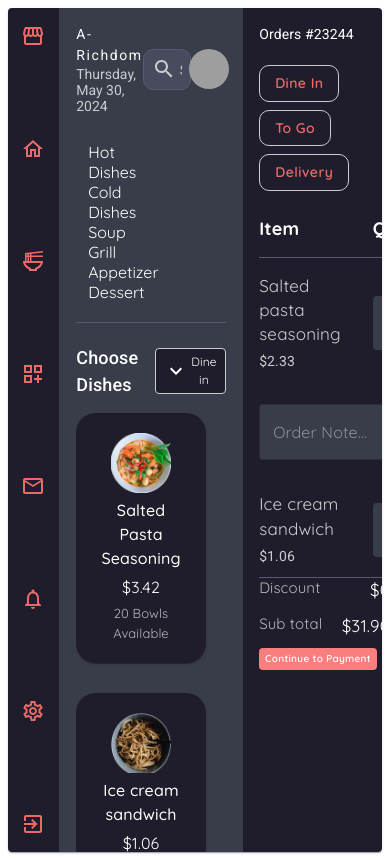
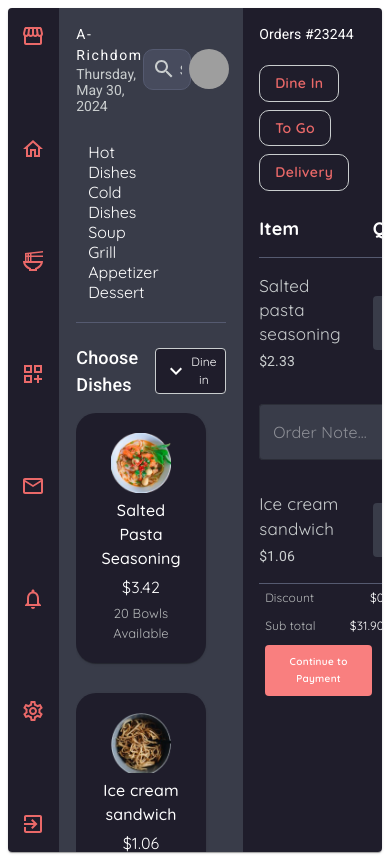
Before and after one commit to A-Richdom/FOOD-ORDERING-WEBITE, a React (Vite) app: page / in a window 390 px wide. Built offline with nearby package versions, Linux system fonts and the light colour scheme; grey boxes are pictures that could not be loaded.

Commit message:
Commiting Responsiveness of the Confirm Payment Btn

```diff
--- a/src/Components/Homepage.jsx
+++ b/src/Components/Homepage.jsx
@@ -502,7 +502,15 @@ const useStyles = makeStyles((theme) => ({
         display: 'flex',
         flexWrap: 'wrap !important',
         flexDirection: 'column',
-        gap: '10px'
+        gap: '10px',
+        '@media (max-width: 600px)': {
+            fontSize: '12px',
+            padding: '8px',
+        },
+        '@media (max-width: 400px)': {
+            fontSize: '10px',
+            padding: '6px',
+        },
     },
     discount: {
         display: 'flex',
@@ -845,21 +853,62 @@ const Homepage = () => {
                         {/* Payment Wrapper */}
                         <div className={classes.paymentWrapper} sx={{ border: '1px solid red', backgroundColor: 'red', paddingTop: '20px' }}>
                             <div className={classes.discount}>
-                                <Typography sx={{ fontSize: '15px', fontFamily: 'Quicksand', color: '#b5b8b9', }}>
+                                <Typography sx={{
+                                    fontSize: '15px',
+                                    fontFamily: 'Quicksand',
+                                    color: '#b5b8b9',
+                                    '@media (max-width: 600px)': {
+                                        fontSize: '12px',
+                                    },
+                                    '@media (max-width: 400px)': {
+                                        fontSize: '12px !important',
+                                    },
+                                }}>
                                     Discount
                                 </Typography>
                                 <span>
-                                    <Typography sx={{ fontSize: '17px', fontFamily: 'Quicksand', color: 'white', }}>
+                                    <Typography sx={{
+                                        fontSize: '17px',
+                                        fontFamily: 'Quicksand',
+                                        color: 'white',
+                                        '@media (max-width: 600px)': {
+                                            fontSize: '12px',
+                                        },
+                                        '@media (max-width: 400px)': {
+                                            fontSize: '12px !important',
+                                        },
+                                    }}>
                                         $0
                                     </Typography>
                                 </span>
                             </div>
                             <div className={classes.subTotal}>
-                                <Typography sx={{ fontSize: '15px', fontFamily: 'Quicksand', color: '#b5b8b9', }}>
+                                <Typography
+                                    sx={{
+                                        fontSize: '15px',
+                                        fontFamily: 'Quicksand',
+                                        color: '#b5b8b9',
+                                        '@media (max-width: 600px)': {
+                                            fontSize: '12px',
+                                        },
+                                        '@media (max-width: 400px)': {
+                                            fontSize: '12px !important',
+                                        },
+                                    }}>
                                     Sub total
                                 </Typography>
                                 <span>
-                                    <Typography sx={{ fontSize: '17px', fontFamily: 'Quicksand', color: 'white', }}>
+                                    <Typography sx={{
+                                        fontSize: '17px',
+                                        fontFamily: 'Quicksand',
+                                        color: 'white',
+                                        '@media (max-width: 600px)': {
+                                            fontSize: '12px',
+                                        },
+                                        '@media (max-width: 400px)': {
+                                            fontSize: '12px !important',
+                                        },
+                                    }}>
                                         $31.90
                                     </Typography>
                                 </span>
@@ -876,12 +925,12 @@ const Homepage = () => {
                                     '@media (max-width: 600px)': {
                                         fontSize: '12px',
                                         padding: '8px',
-                                      },
-                                      '@media (max-width: 400px)': {
+                                    },
+                                    '@media (max-width: 400px)': {
                                         width: '90%',
                                         fontSize: '10px',
-                                        padding: '2px',
-                                      },
+                                        // padding: '1px',
+                                    },
                                 }}>
                                 Continue to Payment
                             </Button>
```
